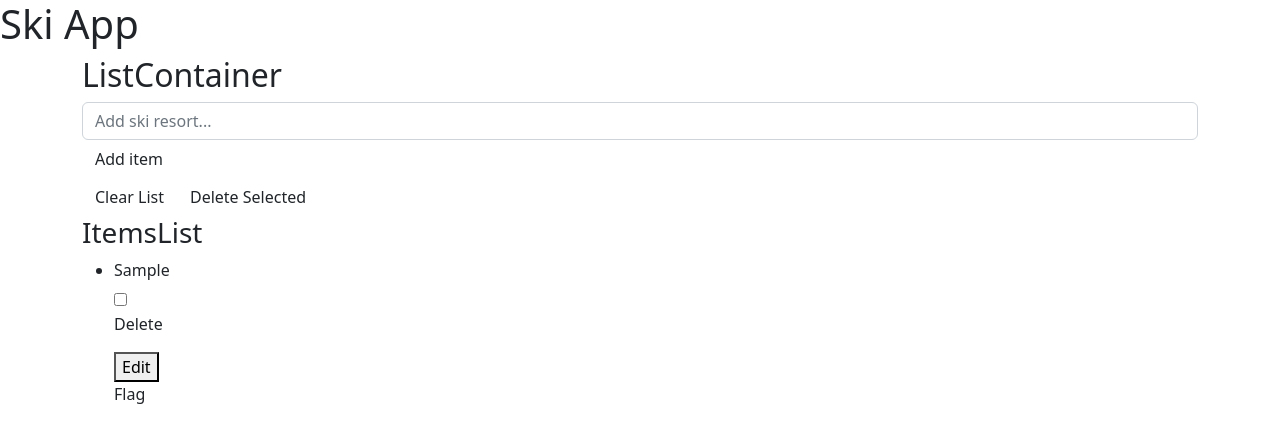
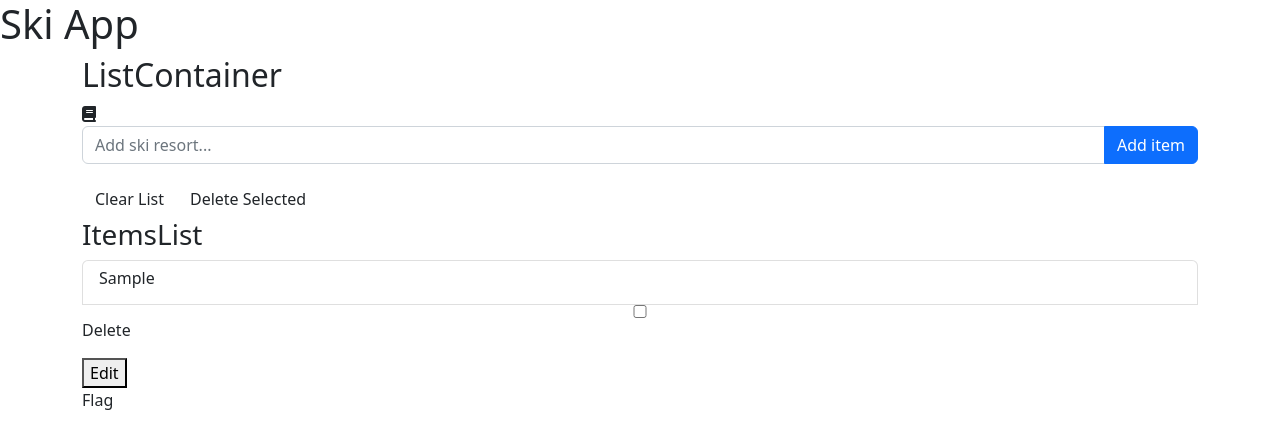
Before and after one commit to halevans/Ski-Map-App, a React (Create React App) app: page / in a window 1280 px wide. Both pictures are taken after typing "Sample" into the empty fields and a click on the button "Add item". Shown: the top 448 px of the page. Built offline with nearby package versions, Linux system fonts and the light colour scheme.

Commit message:
added font awesome link to index.html

```diff
--- a/public/index.html
+++ b/public/index.html
@@ -24,6 +24,7 @@
       work correctly both with client-side routing and a non-root public URL.
       Learn how to configure a non-root public URL by running `npm run build`.
     -->
+    <script src="https://kit.fontawesome.com/9e098a4260.js" crossorigin="anonymous"></script>
     <title>Ski Map App</title>
   </head>
   <body>
--- a/src/App.js
+++ b/src/App.js
@@ -6,10 +6,8 @@ class App extends Component {
     render () {
         return(
             <>
-            <h1>Ski App</h1>
-            <div className="container">
+                <h1>Ski App</h1>
                 <ListContainer />
-            </div>
             </>
         );
     }
--- a/src/ItemsList.js
+++ b/src/ItemsList.js
@@ -1,4 +1,5 @@
 import React, { Component } from "react";
+import { ListGroup } from "react-bootstrap";
 import ListItem from "./ListItem";
 
 class ItemsList extends Component {
@@ -31,9 +32,9 @@ class ItemsList extends Component {
                     Delete Selected
                 </button>
                 <h3>ItemsList</h3>
-                <ul>
+                <ListGroup>
                     {allItems}
-                </ul>
+                </ListGroup>
             </>
         );
     }
--- a/src/ListContainer.js
+++ b/src/ListContainer.js
@@ -94,7 +94,8 @@ class ListContainer extends Component {
 
     render() {
         return(
-            <>
+            <div className="container">
+
                 <h2>ListContainer</h2>
                 <ListInput
                     item={this.state.item}
@@ -107,7 +108,7 @@ class ListContainer extends Component {
                     handleEdit={this.handleEdit}
                     toggleSelect={this.toggleSelect}
                     deleteSelected={this.deleteSelected} />
-            </>
+            </div>
         );
     }
 }
--- a/src/ListInput.js
+++ b/src/ListInput.js
@@ -1,4 +1,5 @@
 import React, { Component } from "react";
+import { InputGroup } from "react-bootstrap";
 
 class ListInput extends Component {
     constructor(props) {
@@ -8,14 +9,18 @@ class ListInput extends Component {
     render() {
         return(
             <>
+                    <i className="fas fa-book"/>
+
                 <form onSubmit={this.props.handleSubmit}>
+                    <InputGroup className="mb-3">
                     <input
                         type="text"
                         className="form-control"
                         placeholder="Add ski resort..."
                         onChange={this.props.handleChange}
                         value={this.props.item} />
-                    <button type="submit" className="btn">Add item</button>
+                    <button type="submit" className="btn btn-primary">Add item</button>
+                    </InputGroup>
                 </form>
             </>
         );
--- a/src/ListItem.js
+++ b/src/ListItem.js
@@ -1,5 +1,6 @@
 import EditModal from "./EditModal";
 import React, { Component } from "react";
+import { ListGroupItem } from "react-bootstrap";
 
 class ListItem extends Component {
     constructor(props) {
@@ -34,9 +35,9 @@ class ListItem extends Component {
     render() {
         return(
             <>
-                <li>
+                <ListGroupItem>
                     <h6>{this.props.title}</h6>
-                </li>
+                </ListGroupItem>
                 <input
                 type="checkbox"
                 onChange={this.props.toggleSelect}
```
